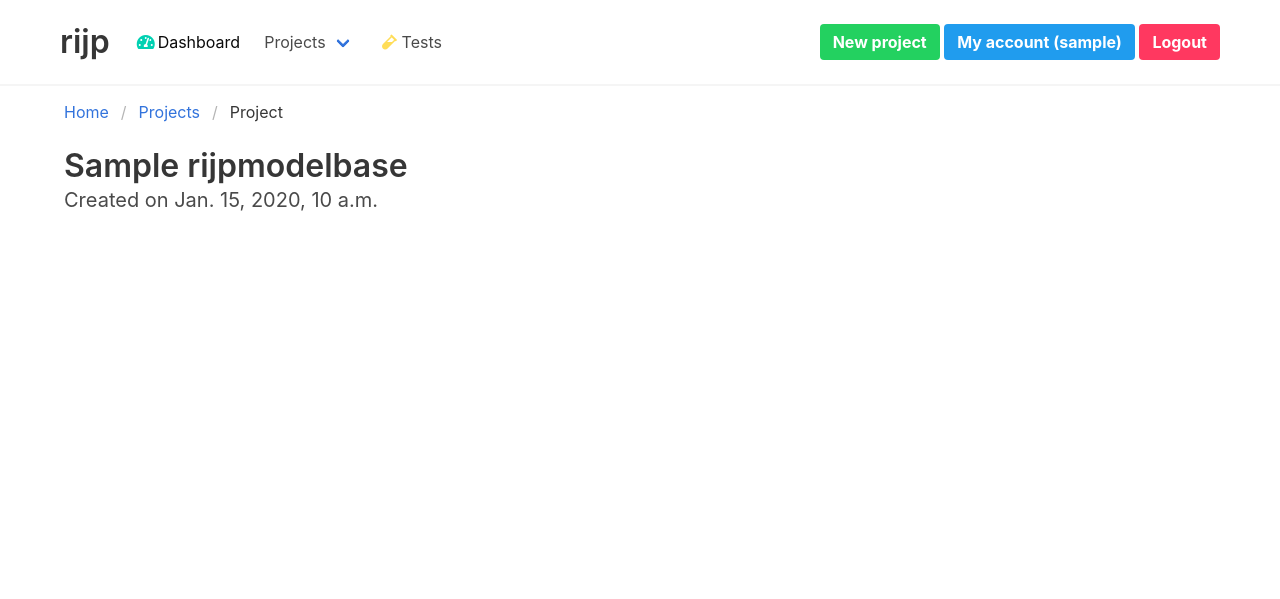
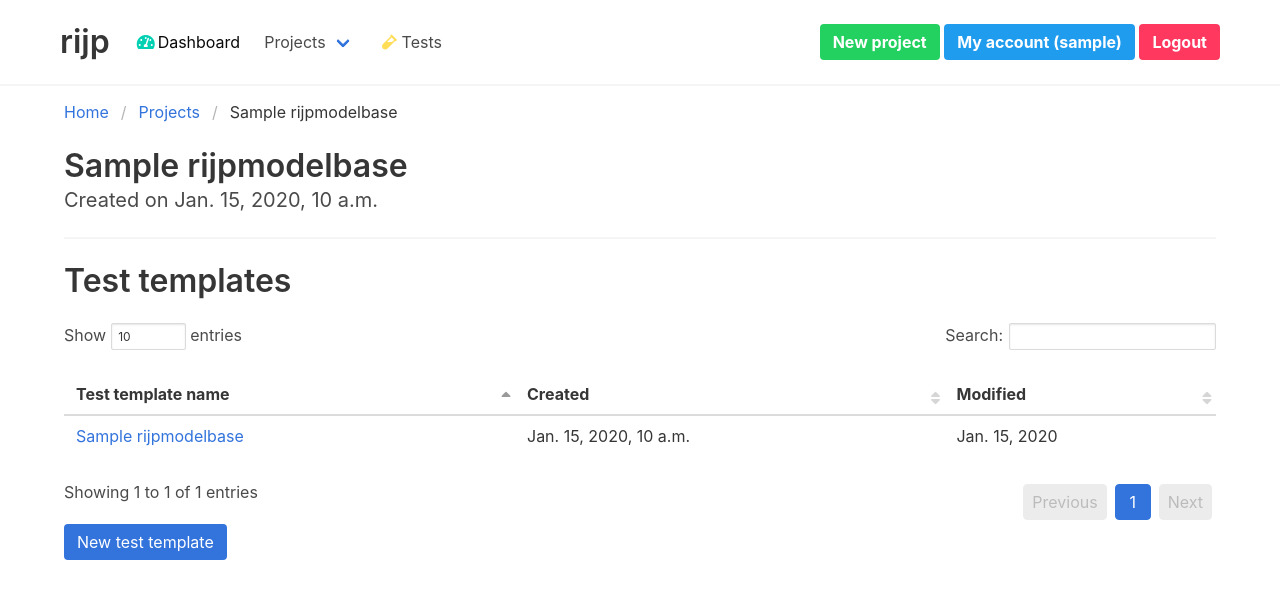
Before and after one commit to jbienkowski/rijp, a Django app: page /projects/1/ in a window 1280 px wide. Shown: the top 599 px of the page. Run offline with Django 3.2, Linux system fonts and the light colour scheme; a user stored in the database is signed in; tables that the repository leaves empty hold one stand-in row (values such as "Sample post"); some libraries are stand-ins or nearby versions.

Commit message:
Work in progress

```diff
--- a/src/rijp/urls.py
+++ b/src/rijp/urls.py
@@ -37,6 +37,11 @@ urlpatterns = [
         r'^{}projects/(?P<project_pk>\w+)/$'.format(URL_BASE),
         rijp_views.ProjectDetailsListView.as_view(),
         name='project_details'
+    ),
+    re_path(
+        r'^{}projects/(?P<project_pk>\w+)/test-templates/(?P<template_pk>\w+)$'.format(URL_BASE),
+        rijp_views.ProjectTestTemplateDetailsListView.as_view(),
+        name='project_test_template_details'
     ),
     path(
         '{}new-project/'.format(URL_BASE),
--- a/src/rijp_portal/forms.py
+++ b/src/rijp_portal/forms.py
@@ -28,6 +28,7 @@ class ProfileForm(forms.ModelForm):
             'name': 'User name',
         }
 
+
 class ProjectForm(forms.ModelForm):
     class Meta:
         model = RijpProject
@@ -37,3 +38,14 @@ class ProjectForm(forms.ModelForm):
         labels = {
             'name': 'Project name',
         }
+
+
+class ProjectTestTemplateNewForm(forms.Form):
+    template_name = forms.CharField(max_length=20)
+    class Meta:
+        fields = (
+            'template_name',
+        )
+        labels = {
+            'template_name': 'Test template name',
+        }
--- a/src/rijp_portal/models.py
+++ b/src/rijp_portal/models.py
@@ -13,15 +13,21 @@ STRING_LENGTH_LONG = 16384
 
 
 class RijpModelBase(models.Model):
+    PRIORITY_CHOICES = (
+        (0, 'Ultra low'),
+        (1, 'Low'),
+        (2, 'Medium'),
+        (3, 'High'),
+        (4, 'Immediate'),
+    )
     created = models.DateTimeField(
         default=timezone.now
     )
     modified = models.DateField(
         default=timezone.now
     )
-    is_deleted = models.DateField(
-        null = True,
-        blank = True
+    is_archived = models.BooleanField(
+        default=False
     )
     name = models.CharField(
         max_length = STRING_LENGTH_SHORT
@@ -29,12 +35,27 @@ class RijpModelBase(models.Model):
     description = models.CharField(
         max_length = STRING_LENGTH_MEDIUM
     )
+    priority = models.IntegerField(
+        choices=PRIORITY_CHOICES,
+        default=2
+    )
+
+    def get_priority(self):
+        return self.PRIORITY_CHOICES[self.priority][1]
+
+    def get_priority_bulma_class(self):
+        return {
+            0: 'is-white',
+            1: 'is-info',
+            2: 'is-warning',
+            3: 'is-danger',
+            4: 'is-black',
+        }.get(self.priority)
+
 
 
 class RijpProject(RijpModelBase):
-    is_archived = models.BooleanField(
-        default=False
-    )
+    pass
 
 
 class RijpTestCaseBase(RijpModelBase):
@@ -125,13 +146,11 @@ class AccessDefinition(models.Model):
         (1, 'Read and write'),
         (9, 'Owner'),
     )
-
     model = models.ForeignKey(
         RijpModelBase,
         related_name='access_definitions',
         on_delete=models.CASCADE
     )
-
     level = models.IntegerField(
         choices=ACCESS_CHOICES,
         default=0
--- a/src/rijp_portal/views.py
+++ b/src/rijp_portal/views.py
@@ -6,10 +6,10 @@ from django.views.generic import ListView, DetailView
 from django.db import transaction
 
 from .models import \
-    RijpProject
+    RijpProject, RijpTestTemplate
 
 from .forms import \
-    UserForm, ProfileForm, ProjectForm
+    UserForm, ProfileForm, ProjectForm, ProjectTestTemplateNewForm
 
 
 @method_decorator(login_required, name='dispatch')
@@ -29,7 +29,7 @@ class ProjectsListView(ListView):
     template_name = 'projects.html'
 
     def get_queryset(self):
-        queryset = Project.objects.all()
+        queryset = RijpProject.objects.filter(is_archived=False)
         return queryset
 
 
@@ -43,6 +43,34 @@ class ProjectDetailsListView(ListView):
         queryset = get_object_or_404(
             RijpProject,
             pk=self.kwargs.get('project_pk')
+        )
+        return queryset
+
+    def get_context_data(self, **kwargs):
+        context = super().get_context_data(**kwargs)
+        context['form'] = ProjectTestTemplateNewForm
+        return context
+
+    def post(self, request, *args, **kwargs):
+        tt = RijpTestTemplate()
+        tt.name = self.request.POST.get('template_name')
+        tt.project = RijpProject.objects.get(pk=self.kwargs.get('project_pk'))
+        tt.save()
+        return redirect(
+            'project_details', self.kwargs.get('project_pk')
+        )
+
+
+@method_decorator(login_required, name='dispatch')
+class ProjectTestTemplateDetailsListView(ListView):
+    model = RijpTestTemplate
+    context_object_name = 'ctx'
+    template_name = 'project_test_template_details.html'
+
+    def get_queryset(self):
+        queryset = get_object_or_404(
+            RijpTestTemplate,
+            pk=self.kwargs.get('template_pk')
         )
         return queryset
 
@@ -64,7 +92,7 @@ class TestsListView(ListView):
     def get_queryset(self):
         return None
 
-
+@login_required
 def new_project(request):
     if request.method == 'POST':
         project_form = ProjectForm(request.POST)
@@ -80,6 +108,25 @@ def new_project(request):
         return render(request, 'new_project.html', {
             'project_form': project_form
         })
+
+
+@login_required
+def new_project_test_template(request, project_pk):
+    if request.method == 'POST':
+        return render(
+            request,
+            'project_test_template_new.html'
+        )
+    else:
+        ctx = get_object_or_404(
+            RijpProject,
+            pk=project_pk
+        )
+        return render(
+            request,
+            'project_test_template_new.html',
+            {'ctx': ctx}
+        )
 
 
 @login_required
--- a/src/templates/base.html
+++ b/src/templates/base.html
@@ -143,6 +143,14 @@
     <script src="{% static 'js/popper/popper.min.js' %}"></script>
     <script src="{% static 'js/datatable/jquery.dataTables.min.js' %}"></script>
     <script src="{% static 'js/datatable/dataTables.bulma.min.js' %}"></script>
+    <script>
+        $('[id$=modal-open]').on('click', function (e) {
+            $('#modal').addClass('is-active');
+        })
+        $('[id$=modal-close], [id$=modal-cancel]').on('click', function (e) {
+            $('#modal').removeClass('is-active');
+        })
+    </script>
     {% block javascript %}
     {% endblock javascript %}
 </body>
--- a/src/templates/base_accounts.html
+++ b/src/templates/base_accounts.html
@@ -24,7 +24,7 @@
             rijp
           </h1>
           <figure class="image is-128x128" style="margin-left: auto; margin-right: auto;">
-            <img src="{% static 'img/fruits/cherry.svg' %}">
+            <img src="{% static 'img/fruits/peach.svg' %}">
           </figure>
         </div>
       </div>
--- a/src/templates/project_details.html
+++ b/src/templates/project_details.html
@@ -1,15 +1,80 @@
 {% extends 'base.html' %}
 {% load static %}
+{% load widget_tweaks %}
 
 {% block title %}rijp / projects{% endblock title %}
 
 {% block breadcrumb %}
 <li><a href="{% url 'index' %}">Home</a></li>
 <li><a href="{% url 'projects' %}">Projects</a></li>
-<li class="is-active"><a href="#" aria-current="page">Project</a></li>
+<li class="is-active"><a href="#" aria-current="page">{{ ctx.name }}</a></li>
 {% endblock breadcrumb %}
 
 {% block content %}
 <h1 class="title">{{ ctx.name }}</h1>
 <h2 class="subtitle">Created on {{ ctx.created }}</h2>
+<hr>
+
+{% if ctx.test_templates.all %}
+<h1 class="title">Test templates</h1>
+<table id="test_templates_table" class="table" width="100%">
+    <thead>
+        <tr>
+            <th>Test template name</th>
+            <th>Created</th>
+            <th>Modified</th>
+        </tr>
+    </thead>
+    <tbody>
+        {% for t in ctx.test_templates.all %}
+        <tr>
+            <td>
+                <a href="{% url 'project_test_template_details' ctx.pk t.pk %}">{{ t.name }}</a>
+            </td>
+            <td>
+                {{ t.created }}
+            </td>
+            <td>
+                {{ t.modified }}
+            </td>
+        </tr>
+        {% endfor %}
+    </tbody>
+</table>
+{% endif %}
+<button id="modal-open" class="button is-link">New test template</button>
+
+<div id="modal" class="modal">
+    <div class="modal-background"></div>
+    <div class="modal-card">
+        <header class="modal-card-head">
+            <p class="modal-card-title">New test template</p>
+            <button id="modal-close" class="delete" aria-label="close"></button>
+        </header>
+        <form action="{% url 'project_details' ctx.pk %}" method="post" novalidate>
+            <section class="modal-card-body">
+                {% csrf_token %}
+                <div class="field">
+                    <p class="control">
+                        {% render_field form.template_name|attr:"class:input"|attr:"placeholder:Test template name" %}
+                    </p>
+                    {% for e in form.username.errors %}
+                    <p class="help is-danger">{{ e }}</p>
+                    {% endfor %}
+                </div>
+            </section>
+            <footer class="modal-card-foot">
+                <button type="submit" class="button is-link">Submit</button>
+            </footer>
+        </form>
+    </div>
+</div>
 {% endblock content %}
+
+{% block javascript %}
+<script type="text/javascript">
+    $(document).ready(function () {
+        $('#test_templates_table').DataTable();
+    })
+</script>
+{% endblock javascript %}
```
Also changed, not shown: src/rijp_portal/admin.py (+25 -1 lines), src/templates/project_test_template_details.html (added, +18 -0 lines), src/templates/projects.html (+16 -0 lines), src/rijp_portal/migrations/0001_initial.py, src/templates/project_test_case_template_new.html (added).
